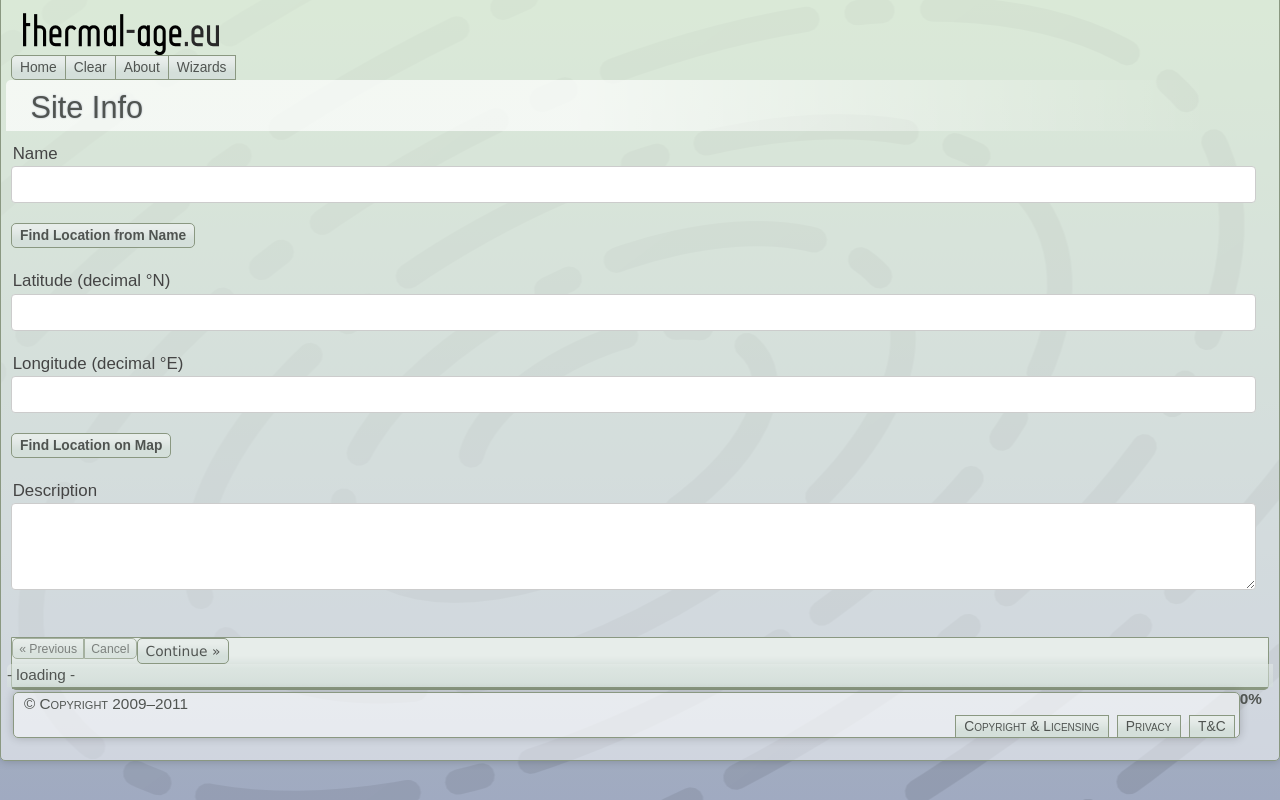
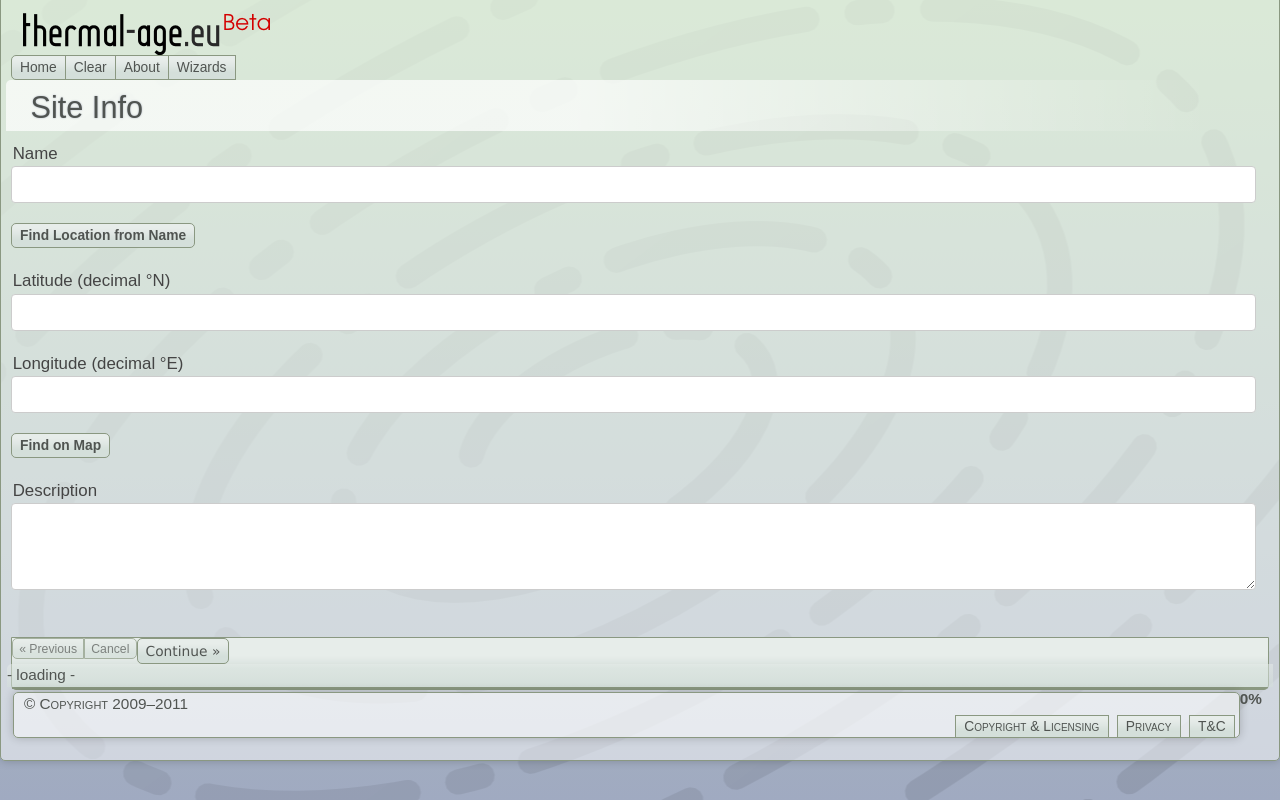
Before and after one commit to dhharker/thermal-age.eu, a CakePHP app: the page made by app/views/wiz/site.ctp in a window 1280 px wide. Run offline with PHP 8.4 and a stand-in for CakePHP, Linux system fonts and the light colour scheme; the template is opened without the code that fills it, so the values that code supplies are empty; form fields are guessed from the names that the template uses; some libraries are stand-ins or nearby versions.

Commit message:
added beta tag to logo, resized it in css, made longitude in site form wider and map button narrower to stay on one line in 720 layout

```diff
--- a/app/views/wiz/site.ctp
+++ b/app/views/wiz/site.ctp
@@ -18,13 +18,13 @@
                 'label' => 'Latitude (decimal °N)'
             )); ?>
         </div>
-        <div class="grid_4">
+        <div class="grid_5">
             <?= $this->Form->input('Site.lon_dec', array (
                 'label' => 'Longitude (decimal °E)'
             )); ?>
         </div>
-        <div class="grid_3 omega">
-            <?= $this->Form->button ('Find Location on Map', array (
+        <div class="grid_2 omega">
+            <?= $this->Form->button ('Find on Map', array (
                 'id' => 'FindLatLonByMapButton',
                 'class' => 'fg-button ui-state-default ui-priority-primary ui-corner-all griddedButton'
             )); ?>
--- a/app/webroot/css/thermal-age.css
+++ b/app/webroot/css/thermal-age.css
@@ -334,7 +334,7 @@ header nav .fg-buttonset {
 #thermalAgeLogo {
     display: block;
     background: url('/img/logo_text_small.png') center center no-repeat;
-    width: 196px;
+    width: 247px;
     height: 42px;
     margin: -3px 10px 0px 12px;
     color: rgba(255,255,255,0);
```
Also changed, not shown: app/webroot/img/logo_text_small.png, app/webroot/img/thermal-age-logo_small.png.
